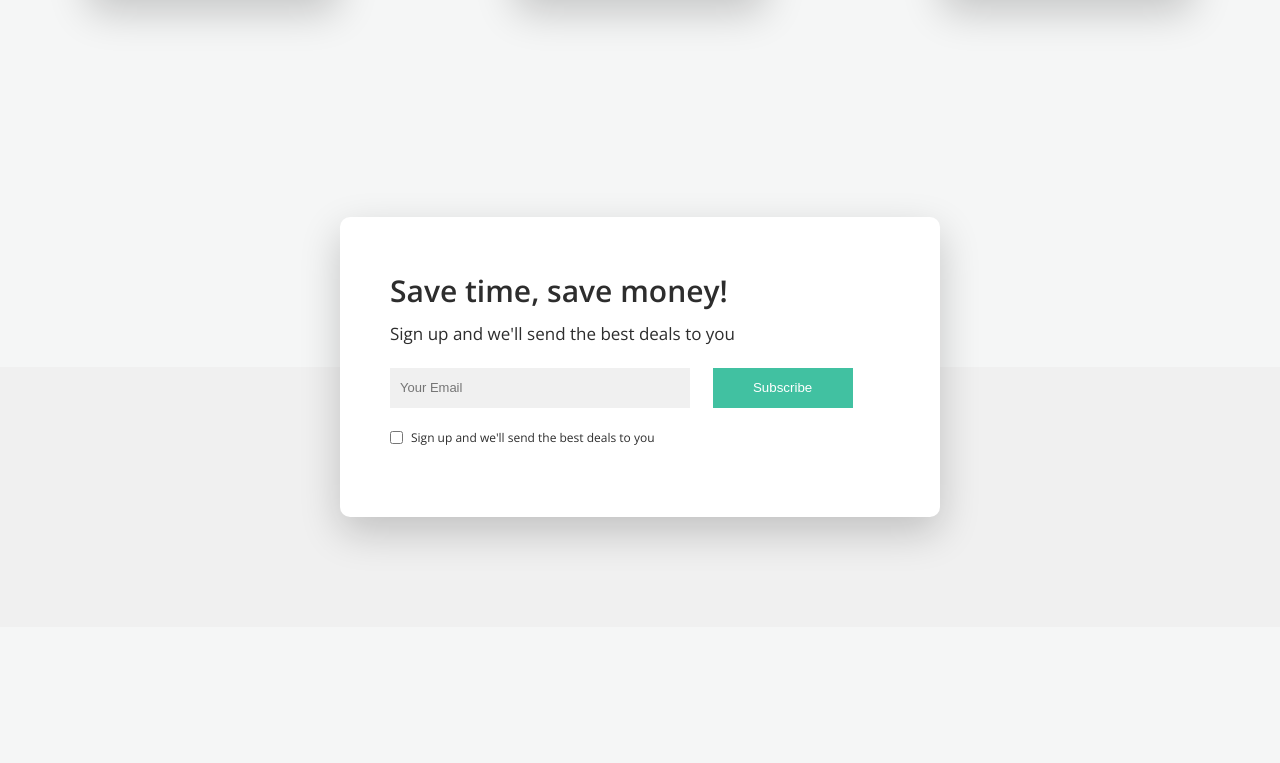
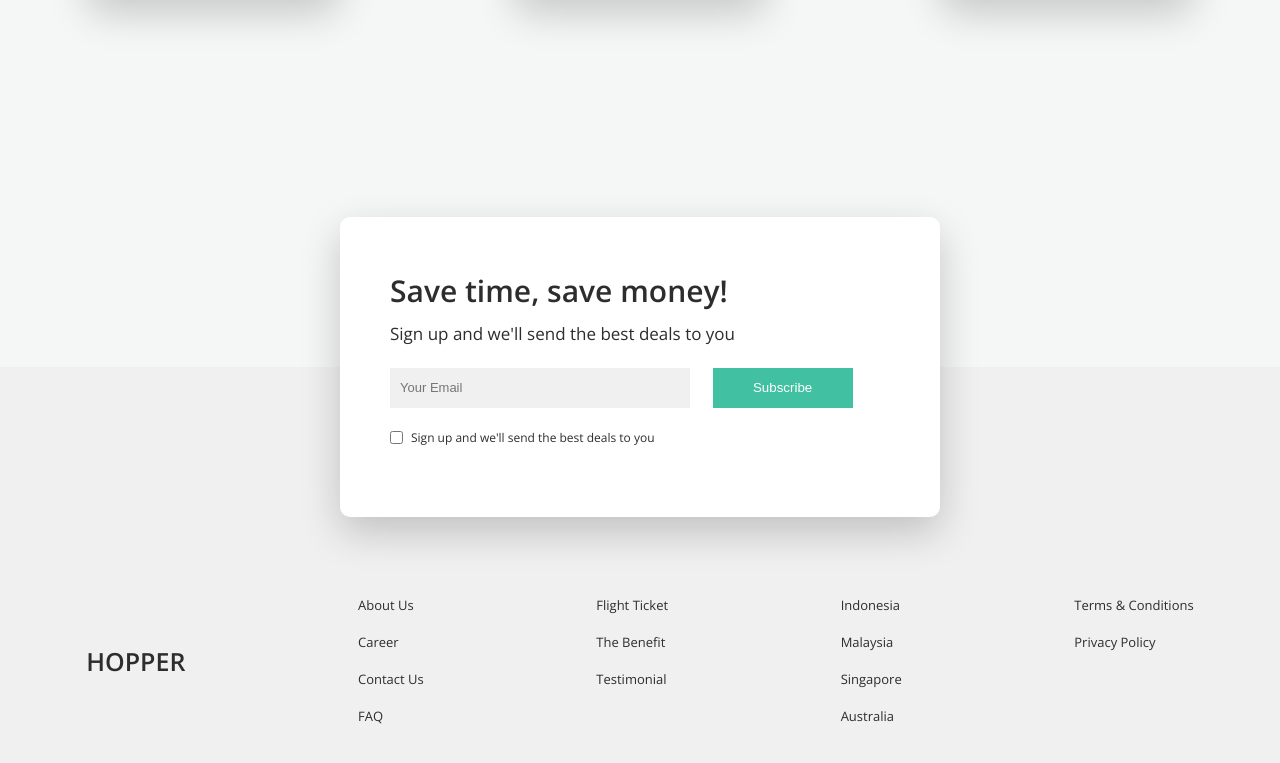
Before and after one commit to Awood1029/Hopper, a website: page index.html in a window 1280 px wide. Shown: the part 1598-2361 px from the top of the page. Before the commit the page ends 2225 px from the top, so only its background shows below. Drawn offline with nearby package versions, Linux system fonts and the light colour scheme.

Commit message:
Added footer content

```diff
--- a/index.html
+++ b/index.html
@@ -175,7 +175,38 @@
                 </div>
             </div>
             <div class="footer__content">
-
+                <div class="footer__content--logo">
+                    Hopper
+                </div>
+                <div class="footer__content--col">
+                    <ul class="footer__content--list">
+                        <li class="footer__content--list-item"><a href="#" class="footer__content--list-item-link">About Us</a></li>
+                        <li class="footer__content--list-item"><a href="#" class="footer__content--list-item-link">Career</a></li>
+                        <li class="footer__content--list-item"><a href="#" class="footer__content--list-item-link">Contact Us</a></li>
+                        <li class="footer__content--list-item"><a href="#" class="footer__content--list-item-link">FAQ</a></li>
+                    </ul>
+                </div>
+                <div class="footer__content--col">
+                    <ul class="footer__content--list">
+                        <li class="footer__content--list-item"><a href="#" class="footer__content--list-item-link">Flight Ticket</a></li>
+                        <li class="footer__content--list-item"><a href="#" class="footer__content--list-item-link">The Benefit</a></li>
+                        <li class="footer__content--list-item"><a href="#" class="footer__content--list-item-link">Testimonial</a></li>
+                    </ul>
+                </div>
+                <div class="footer__content--col">
+                    <ul class="footer__content--list">
+                        <li class="footer__content--list-item"><a href="#" class="footer__content--list-item-link">Indonesia</a></li>
+                        <li class="footer__content--list-item"><a href="#" class="footer__content--list-item-link">Malaysia</a></li>
+                        <li class="footer__content--list-item"><a href="#" class="footer__content--list-item-link">Singapore</a></li>
+                        <li class="footer__content--list-item"><a href="#" class="footer__content--list-item-link">Australia</a></li>
+                    </ul>
+                </div>
+                <div class="footer__content--col">
+                    <ul class="footer__content--list">
+                        <li class="footer__content--list-item"><a href="#" class="footer__content--list-item-link">Terms & Conditions</a></li>
+                        <li class="footer__content--list-item"><a href="#" class="footer__content--list-item-link">Privacy Policy</a></li>
+                    </ul>
+                </div>
             </div>
         </section>
 
```
